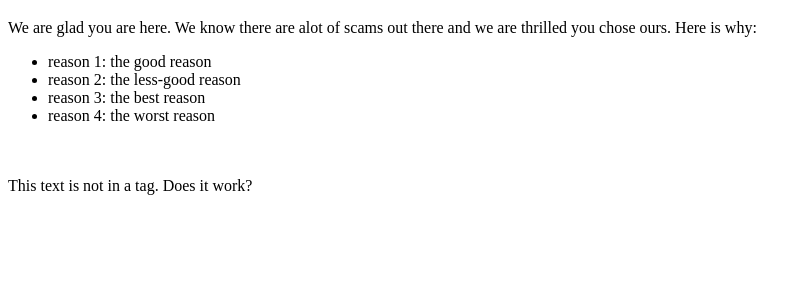
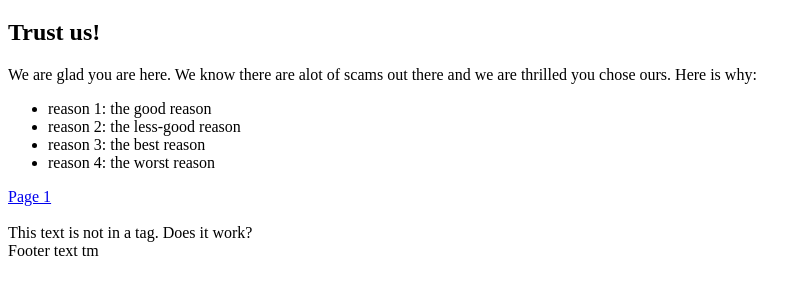
Before and after one commit to bobbyreed/DumbPunisher, a plain HTML site: page index.html in a window 1280 px wide. Shown: the part 61-356 px from the top of the page, without its empty margins (0-811 px from the left). Drawn offline with Linux system fonts and the light colour scheme.

Commit message:
in class push. p, a, and h2 tags added.

```diff
--- a/index.html
+++ b/index.html
@@ -10,6 +10,7 @@
 
 <body>
     <h1>Welcome to our totally not a pyramid scheme thing!</h1>
+    <h2>Trust us!</h2>
     <p>
         We are glad you are here. We know there are alot of scams out there and we are thrilled you chose ours. Here is why:
     </p>
@@ -19,10 +20,14 @@
         <li>reason 3: the best reason</li>
         <li>reason 4: the worst reason</li>
     </ul>
+    <a href="./pages/page1.html">Page 1</a>
 <br><br>
 This text is not in a tag. Does it work?
 
     <script src="./app.js"></script>
 </body>
+<footer>
+    Footer text tm
+</footer>
 
 </html>
```
Also changed, not shown: pages/page1.html (added, +11 -0 lines), 2 other files.
